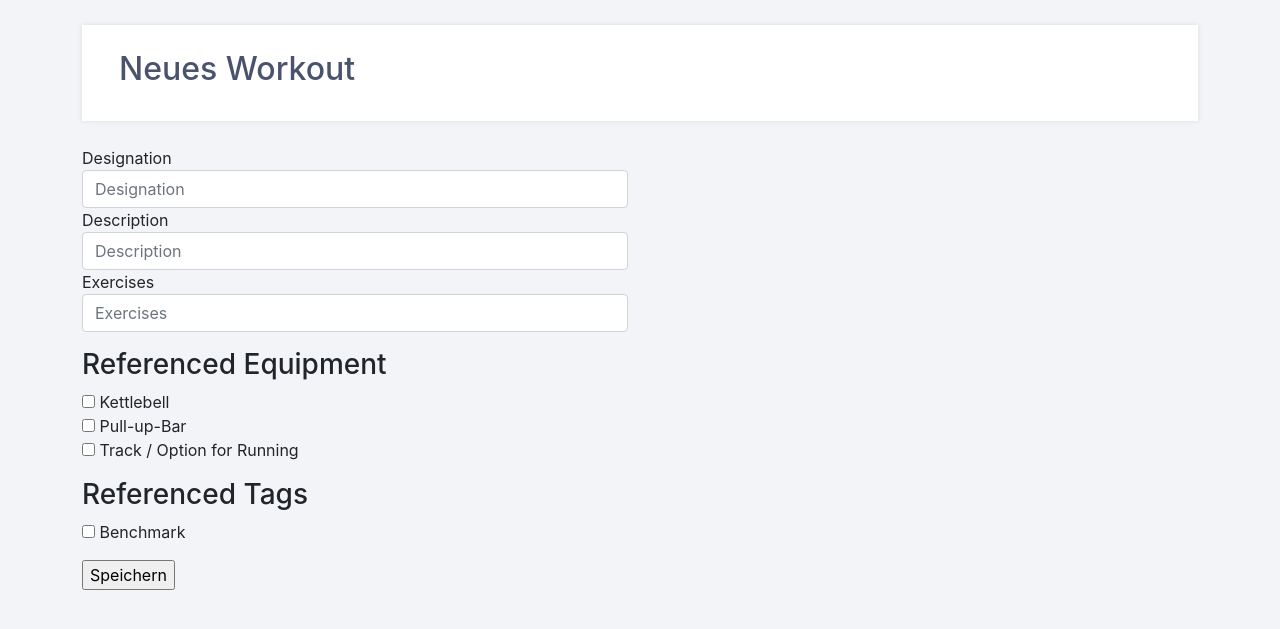
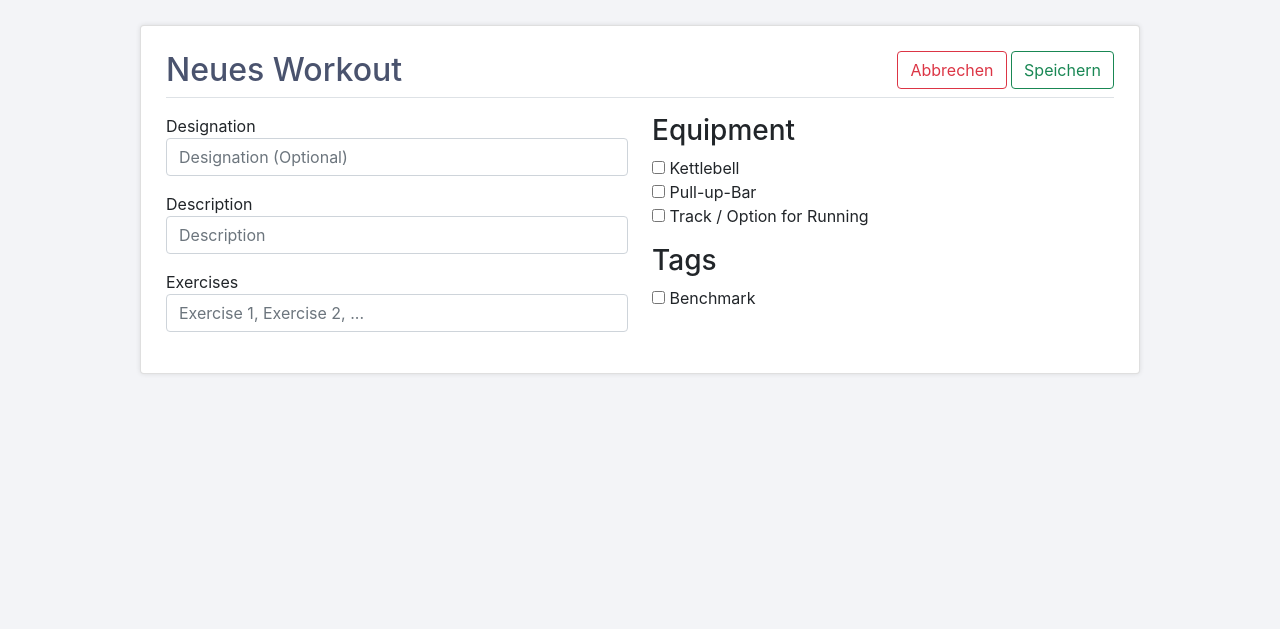
Before and after one commit to MarcelJurtz/WOD-Manager, a PHP site: page /admin/edit-wod.php in a window 1280 px wide. Shown: the part 60-689 px from the top of the page. Run offline with PHP 8.4, Linux system fonts and the light colour scheme; a user stored in the database is signed in; data comes from the database, SQL or seed files in the repository.

Commit message:
Refactor UI for editing to look a little less shitty

```diff
--- a/admin/edit-wod.php
+++ b/admin/edit-wod.php
@@ -73,43 +73,40 @@ $stmt->close();
         include('./menu.php');
         ?>
     </nav>
-    <div class="container content">
+    <div class="content">
+        <div class="container card">
+            <form action="save-wod.php" method="post">
+                <input type="hidden" name="id" value="<?= $id ?>">
+
                 <div class="row">
                     <div class="col-12">
+                        <div class="d-flex justify-content-between border-bottom mb-3">
                             <h2><?= isset($designation) ? $designation : "Neues Workout" ?></h2>
+                            <div>
+                                <a class="btn btn-outline-danger" href="./index.php">Abbrechen</a>
+                                <input class="btn btn-outline-success" type="submit" value="Speichern">
                             </div>
-        </div>
-        <form action="save-wod.php" method="post">
-            <input type="hidden" name="id" value="<?= $id ?>">
-            <div class="row">
-                <div class="col-12 col-md-6">
-                    <div class="form-group">
-                        <label for="designation">Designation</label>
-                        <input type="text" class="form-control" id="designation" name="designation" placeholder="Designation" value="<?= $designation ?>" required maxlength="100">
                         </div>
                     </div>
                 </div>
                 <div class="row">
                     <div class="col-12 col-md-6">
-                    <div class="form-group">
+                        <div class="form-group mb-3">
+                            <label for="designation">Designation</label>
+                            <input type="text" class="form-control" id="designation" name="designation" placeholder="Designation (Optional)" value="<?= $designation ?>" maxlength="100">
+                        </div>
+                        <div class="form-group mb-3">
                             <label for="description">Description</label>
                             <input type="text" class="form-control" id="description" name="description" placeholder="Description" value="<?= $description ?>" required maxlength="500">
                         </div>
+                        <div class="form-group mb-3">
+                            <label for="exercises">Exercises</label>
+                            <input type="text" class="form-control" id="exercises" name="exercises" placeholder="Exercise 1, Exercise 2, ..." value="<?= $exercises ?>" required">
                         </div>
                     </div>
-            <div class="row">
                     <div class="col-12 col-md-6">
-                    <div class="form-group">
-                        <label for="exercises">Exercises</label>
-                        <input type="text" class="form-control" id="exercises" name="exercises" placeholder="Exercises" value="<?= $exercises ?>" required">
-                    </div>
-                </div>
-            </div>
-
-            <div class="row my-3">
-                <div class="col-12 col-md-6">
-                    <h3>Referenced Equipment</h3>
-                    <div class="form-group">
+                        <h3>Equipment</h3>
+                        <div class="form-group mb-3">
                             <?php foreach ($equipment as $eq) : ?>
                                 <?php
                                 $checked = $eq['selected'] ? "checked" : "";
@@ -117,13 +114,8 @@ $stmt->close();
                                 ?>
                             <?php endforeach; ?>
                         </div>
-                </div>
-            </div>
-
-            <div class="row my-3">
-                <div class="col-12 col-md-6">
-                    <h3>Referenced Tags</h3>
-                    <div class="form-group">
+                        <h3>Tags</h3>
+                        <div class="form-group mb-3">
                             <?php foreach ($tags as $tag) : ?>
                                 <?php
                                 $checked = $tag['selected'] ? "checked" : "";
@@ -133,9 +125,8 @@ $stmt->close();
                         </div>
                     </div>
                 </div>
-
-            <input class="mb-3" type="submit" value="Speichern">
             </form>
+        </div>
     </div>
 </body>
 <script src="./../vendor/jquery/jquery-3.5.1.min.js"></script>
--- a/admin/save-wod.php
+++ b/admin/save-wod.php
@@ -20,8 +20,8 @@ if($_POST['id'] > 0) {
 	// No Update!
 	//$permalink = strtoupper(substr(sha1($_POST["designation"] . $_POST["description"] . $_POST["exercises"]),0,8));
 
-	$stmt = $con->prepare('UPDATE wod SET designation = ?, description = ?, exercises = ?, permalink = ? WHERE id = ?');
-	$stmt->bind_param('ssssi', $_POST["designation"], $_POST["description"], $_POST["exercises"], $permalink, $_POST["id"]);
+	$stmt = $con->prepare('UPDATE wod SET designation = ?, description = ?, exercises = ? WHERE id = ?');
+	$stmt->bind_param('sssi', $_POST["designation"], $_POST["description"], $_POST["exercises"], $_POST["id"]);
 	$status = $stmt->execute();
 	$stmt->close();
 } else {
```
Also changed, not shown: admin/edit-eq.php (+17 -7 lines), admin/edit-tag.php (+14 -6 lines), admin/index.php (+13 -14 lines). Lines whose indentation alone changed are shown as unchanged.
